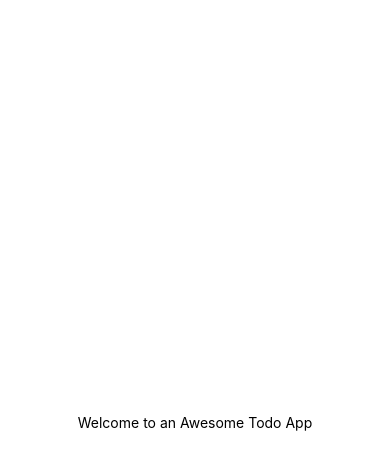
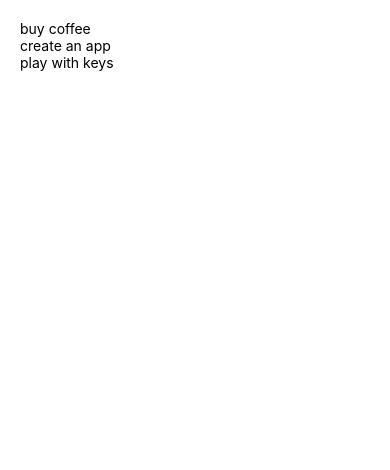
Before and after one commit to dip4012/todo_native, a React Native app: screen / in a window 390 px wide. Shown: the top 470 px of the page. Built offline with nearby package versions, Linux system fonts and the light colour scheme.

Commit message:
Basic backbone of app ready

```diff
--- a/App.js
+++ b/App.js
@@ -1,11 +1,28 @@
 import { StatusBar } from "expo-status-bar"
-import { StyleSheet, Text, View } from "react-native"
+import { useState } from "react"
+import { FlatList, StyleSheet, Text, View } from "react-native"
 
 export default function App() {
+	const [todos, setTodos] = useState([
+		{ text: "buy coffee", id: 1 },
+		{ text: "create an app", id: 2 },
+		{ text: "play with keys", id: 3 },
+	])
+
 	return (
 		<View style={styles.container}>
-			<Text>Welcome to an Awesome Todo App</Text>
-			<StatusBar style="auto" />
+			{/* header */}
+			<View style={styles.content}>
+				{/* todo form */}
+				<View style={styles.todoList}>
+					<FlatList
+						data={todos}
+						renderItem={({ item }) => <Text>{item.text}</Text>}
+						keyExtractor={(item) => item.id}
+					/>
+				</View>
+			</View>
+			{/* footer */}
 		</View>
 	)
 }
@@ -14,7 +31,10 @@ const styles = StyleSheet.create({
 	container: {
 		flex: 1,
 		backgroundColor: "#fff",
-		alignItems: "center",
-		justifyContent: "center",
 	},
+	content: {
+		flex: 1,
+		padding: 20,
+	},
+	todoList: {},
 })
```
